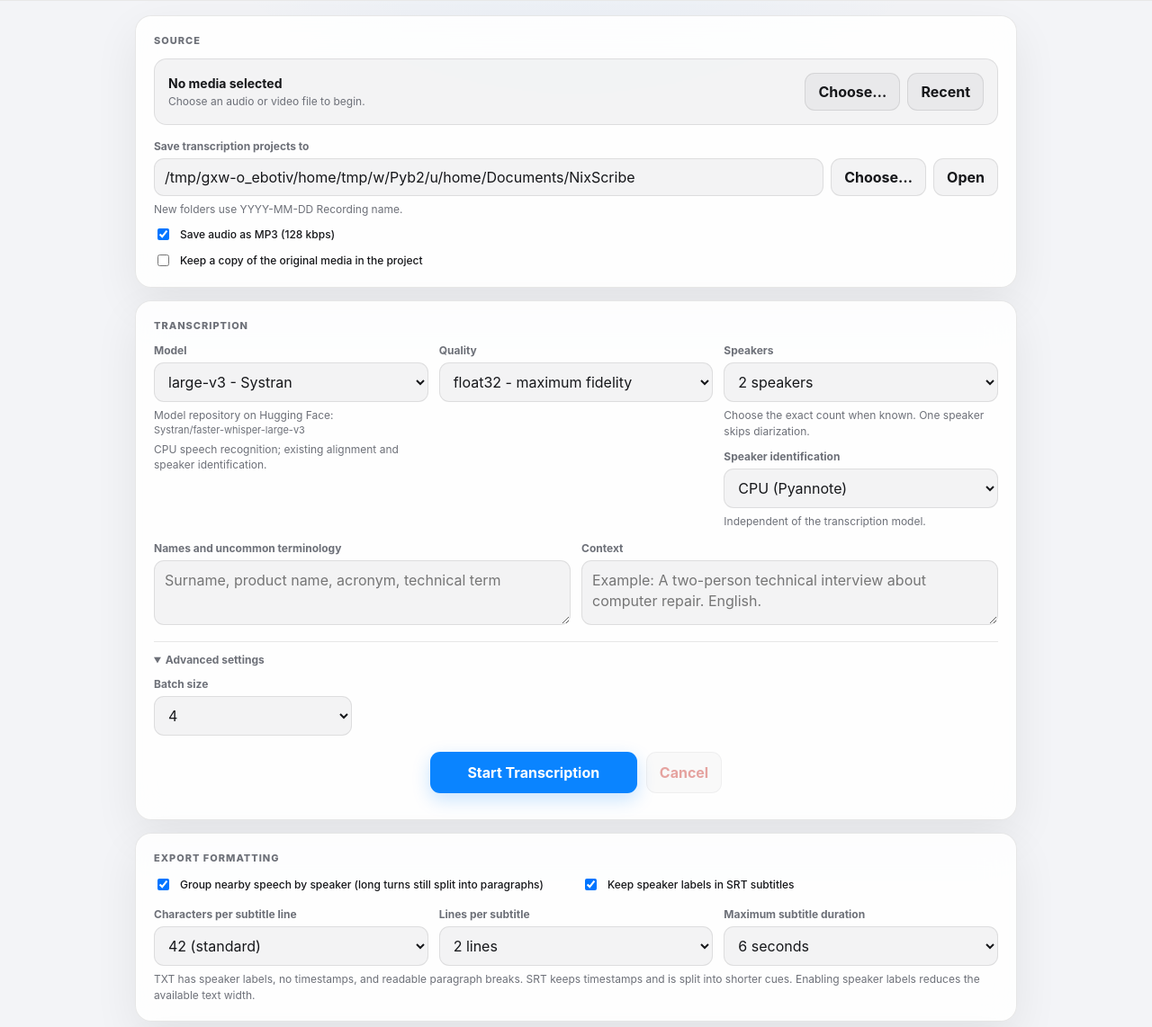
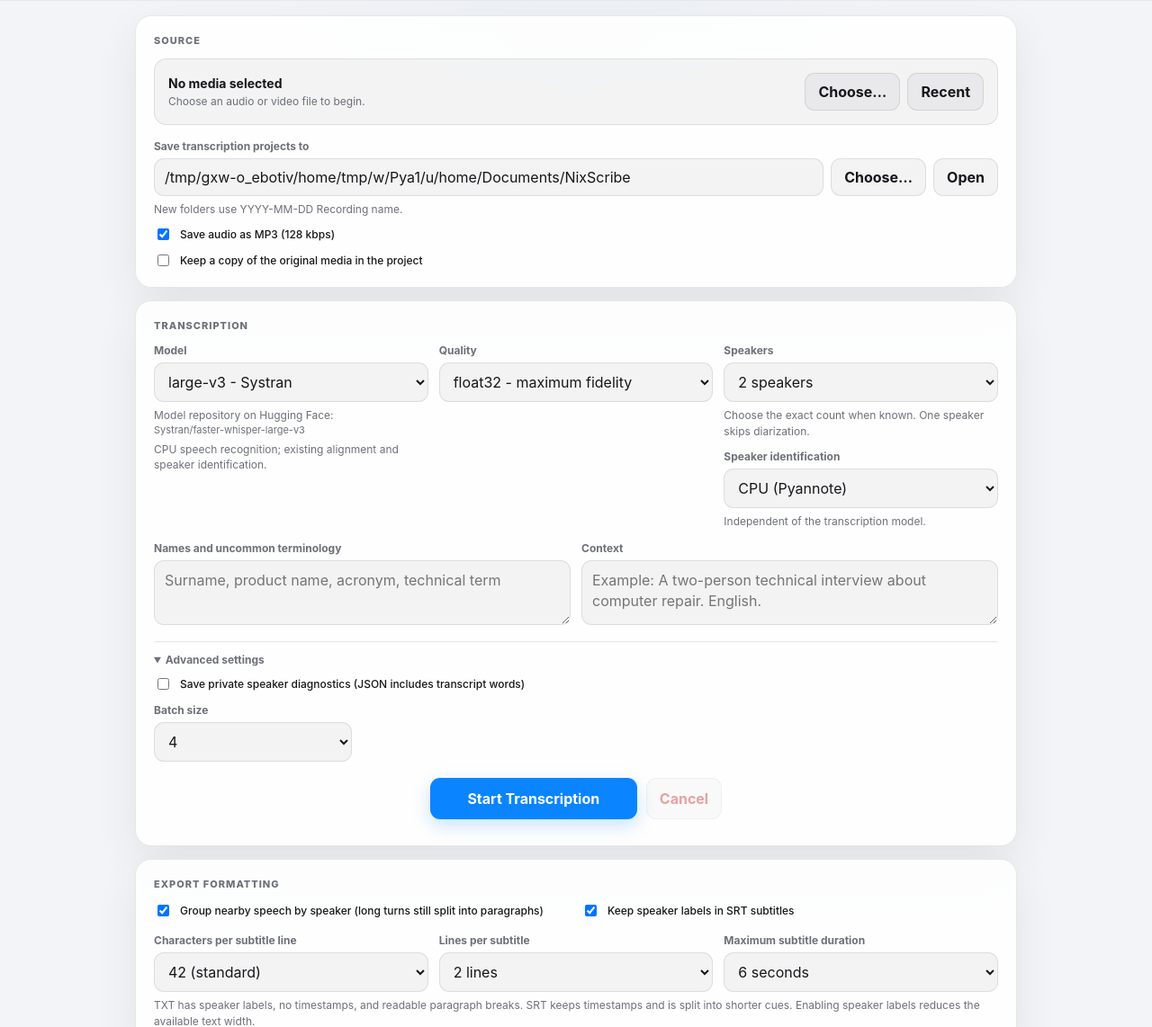
Before and after one commit to NixMcRetro/NixScribe, a Flask app: page / in a window 1280 px wide, after a click on "Advanced settings". Shown: the part 70-1212 px from the top of the page at 90% size. Run offline with Flask 3, Linux system fonts and the light colour scheme; data that the repository does not hold is empty; some libraries are stand-ins or nearby versions.

Commit message:
Connect experimental combined mode and opt-in diagnostics to app

```diff
--- a/app.py
+++ b/app.py
@@ -6,6 +6,7 @@ import gc
 import getpass
 import importlib.metadata
 import json
+import math
 import os
 import re
 import shutil
@@ -28,7 +29,9 @@ from model_cache import prepare_model, repository_for
 from audio_export import export_mp3, mp3_destination
 from project_paths import create_project_dir
 from diarization_backend import (DEVICES as DIARIZATION_DEVICES, default_device,
-                                 run_coreml, run_mps, fallback_devices)
+                                 run_coreml, run_mps, fallback_devices, validate_intervals)
+from speaker_reconciliation import apply_reconciliation
+from diarization_diagnostics import write_diagnostics
 
 APP_HOST = "127.0.0.1"
 APP_PORT = int(os.environ.get("WHISPERX_UI_PORT", "8765"))
@@ -760,6 +763,7 @@ def _run_job(config: dict[str, Any]) -> None:
         _torch_cleanup(torch)
         _cancel_if_requested()
 
+        align_started = time.monotonic()
         _update(
             stage="Loading aligner",
             detail="Loading English forced-alignment model…",
@@ -794,6 +798,28 @@ def _run_job(config: dict[str, Any]) -> None:
         del align_model
         _torch_cleanup(torch)
         _cancel_if_requested()
+
+        align_elapsed = time.monotonic() - align_started
+        requested_device = config.get("diarization_device", default_device())
+        combined = requested_device == "combined"
+        actual_device = "single"
+        raw_intervals = {}
+        attempts = []
+        comparison = None
+        aligned_words = [word for seg in result.get("segments", []) for word in seg.get("words", [])]
+        diagnostics = config.get("save_diagnostics", False)
+        if diagnostics:
+            # Only transcript fields, never configuration, paths, tokens or exception text.
+            def finite_time(value):
+                try:
+                    value = float(value)
+                    return value if math.isfinite(value) else None
+                except (ValueError, TypeError, OverflowError):
+                    return None
+            aligned_snapshot = [{"word": str(w.get("word", "")),
+                                 "start": finite_time(w.get("start")),
+                                 "end": finite_time(w.get("end"))} for w in aligned_words]
+        diarize_total_started = time.monotonic()
 
         if speaker_count == 1:
             _update(
@@ -810,7 +836,6 @@ def _run_job(config: dict[str, Any]) -> None:
             _update(stage_percent=100.0, overall_percent=97.0)
             _append_log("Single-speaker mode: pyannote diarization skipped")
         else:
-            requested_device = config.get("diarization_device", default_device())
             candidates = fallback_devices(requested_device)
             actual_device = requested_device
             diarize_started = time.monotonic()
@@ -831,7 +856,7 @@ def _run_job(config: dict[str, Any]) -> None:
                     elif phase == "inference":
                         stage_callback("Identifying speakers",
                                        "Detecting speaker turns with Core ML…",
-                                       84.0, 97.0)(percent)
+                                       84.0, 89.0 if combined else 97.0)(percent)
 
                 try:
                     import pandas as pd
@@ -843,6 +868,11 @@ def _run_job(config: dict[str, Any]) -> None:
                     if not intervals and result.get("segments"):
                         raise RuntimeError("Core ML returned no speaker intervals for recognized speech")
                     diarize_segments = pd.DataFrame(intervals, columns=["start", "end", "speaker"])
+                    actual_device = "coreml"
+                    if combined or diagnostics:
+                        raw_intervals["coreml"] = intervals
+                        attempts.append({"device": "coreml", "status": "success",
+                                         "seconds": time.monotonic() - diarize_started})
                     _append_log("Experimental FluidAudio Core ML diarization completed")
                     if speaker_count is not None and len({r["speaker"] for r in intervals}) != speaker_count:
                         _append_log("Warning: FluidAudio did not return the requested exact speaker count")
@@ -850,16 +880,22 @@ def _run_job(config: dict[str, Any]) -> None:
                     raise
                 except Exception as exc:
                     _cancel_if_requested()
+                    if combined or diagnostics:
+                        attempts.append({"device": "coreml", "status": "failed",
+                                         "seconds": time.monotonic() - diarize_started,
+                                         "error_type": type(exc).__name__})
                     _append_log(f"Core ML diarization failed: {type(exc).__name__}: {exc}")
                     _append_log(f"Core ML attempt elapsed: {time.monotonic() - diarize_started:.1f}s")
                     _append_log("Retrying speaker diarization with Pyannote on Apple GPU (MPS); Core ML output discarded")
                     actual_device = "mps"
                     diarize_started = time.monotonic()
 
-            if diarize_segments is None and "mps" in candidates:
+            if (diarize_segments is None or combined) and "mps" in candidates:
+                _cancel_if_requested()
+                diarize_started = time.monotonic()
                 _update(stage="Loading diarization",
                         detail="Loading Pyannote Community-1 on Apple GPU (experimental)…",
-                        stage_percent=0.0, overall_percent=83.0)
+                        stage_percent=0.0, overall_percent=89.0 if combined else 83.0)
                 _append_log("Speaker diarization attempt - Pyannote Community-1 (Apple GPU / MPS)")
 
                 def mps_progress(phase: str, percent: float) -> None:
@@ -867,7 +903,7 @@ def _run_job(config: dict[str, Any]) -> None:
                         return
                     stage_callback("Identifying speakers",
                                    "Detecting speaker turns on Apple GPU…",
-                                   84.0, 97.0)(percent)
+                                   89.0 if combined else 84.0, 97.0)(percent)
 
                 try:
                     import pandas as pd
@@ -876,21 +912,35 @@ def _run_job(config: dict[str, Any]) -> None:
                     if not intervals and result.get("segments"):
                         raise RuntimeError("GPU diarization returned no speaker intervals for recognized speech")
                     diarize_segments = pd.DataFrame(intervals, columns=["start", "end", "speaker"])
+                    actual_device = "combined" if combined and "coreml" in raw_intervals else "mps"
+                    if combined or diagnostics:
+                        raw_intervals["mps"] = intervals
+                        attempts.append({"device": "mps", "status": "success",
+                                         "seconds": time.monotonic() - diarize_started})
                     _append_log("Experimental MPS diarization completed")
                 except JobCancelled:
                     raise
                 except Exception as exc:
                     _cancel_if_requested()
+                    if combined or diagnostics:
+                        attempts.append({"device": "mps", "status": "failed",
+                                         "seconds": time.monotonic() - diarize_started,
+                                         "error_type": type(exc).__name__})
                     _append_log(f"GPU diarization failed: {type(exc).__name__}: {exc}")
                     _append_log(f"MPS attempt elapsed: {time.monotonic() - diarize_started:.1f}s")
-                    _append_log("Retrying speaker diarization on CPU; GPU output discarded")
-                    actual_device = "cpu"
-                    diarize_started = time.monotonic()
-                    _update(stage="Loading diarization",
-                            detail="Apple GPU unavailable or failed. Retrying on CPU…",
-                            stage_percent=0.0, overall_percent=83.0)
+                    if diarize_segments is not None:
+                        actual_device = "coreml"
+                    else:
+                        _append_log("Retrying speaker diarization on CPU; GPU output discarded")
+                        actual_device = "cpu"
+                        _update(stage="Loading diarization",
+                                detail="Apple GPU unavailable or failed. Retrying on CPU…",
+                                stage_percent=0.0, overall_percent=83.0)
 
             if diarize_segments is None:
+                _cancel_if_requested()
+                actual_device = "cpu"
+                diarize_started = time.monotonic()
                 _update(stage="Loading diarization",
                         detail="Loading Pyannote Community-1 on CPU…",
                         stage_percent=0.0, overall_percent=83.0)
@@ -913,14 +963,27 @@ def _run_job(config: dict[str, Any]) -> None:
                     diarize_kwargs["num_speakers"] = speaker_count
                 diarize_segments = diarize_model(str(working_input), **diarize_kwargs)
                 del diarize_model
-            diarize_elapsed = time.monotonic() - diarize_started
+                if diagnostics:
+                    raw_intervals["cpu"] = validate_intervals(
+                        diarize_segments[["start", "end", "speaker"]].to_dict(orient="records"))
+                    attempts.append({"device": "cpu", "status": "success",
+                                     "seconds": time.monotonic() - diarize_started})
+            diarize_elapsed = time.monotonic() - diarize_total_started
             _append_log(f"Diarization elapsed: {diarize_elapsed:.1f}s "
                         f"(device={actual_device}, requested={requested_device}; includes model loading)")
-            result = whisperx.assign_word_speakers(
-                diarize_segments,
-                result,
-                fill_nearest=True,
-            )
+            if actual_device == "combined":
+                comparison = apply_reconciliation(result, raw_intervals["coreml"],
+                                                  raw_intervals["mps"], _cancel_if_requested)
+                _append_log(f"Combined speaker assignment: {sum(d['uncertain'] for d in comparison['decisions'])} "
+                            f"uncertain word decisions of {len(comparison['decisions'])}")
+            else:
+                if combined:
+                    _append_log(f"Combined mode degraded to {actual_device}; only one engine available")
+                result = whisperx.assign_word_speakers(
+                    diarize_segments,
+                    result,
+                    fill_nearest=True,
+                )
             _torch_cleanup(torch)
             _cancel_if_requested()
 
@@ -966,6 +1029,38 @@ def _run_job(config: dict[str, Any]) -> None:
         _update(stage_percent=85.0, overall_percent=99.2)
 
         output_files = [str(txt_path), str(srt_path)]
+        if diagnostics:
+            _cancel_if_requested()
+            def package_version(name):
+                try:
+                    return importlib.metadata.version(name)
+                except importlib.metadata.PackageNotFoundError:
+                    return None
+
+            try:
+                final_words = [w for seg in result.get("segments", []) for w in seg.get("words", [])]
+                diagnostic_path = write_diagnostics(project_dir / "speaker-diagnostics.json", {
+                    "app_version": VERSION,
+                    "recognition": {"requested": requested_model, "actual": model_id,
+                                    "repository": repository},
+                    "speaker_identification": {"requested": requested_device, "actual": actual_device,
+                                               "requested_count": speaker_count,
+                                               "degraded": combined and actual_device not in ("combined", "single")},
+                    "versions": {"whisperx": wx_ver, "torch": str(torch.__version__),
+                                 "pyannote.audio": package_version("pyannote.audio"),
+                                 "mlx-whisper": package_version("mlx-whisper"), "FluidAudio": "0.18.4"},
+                    "models": {"pyannote": "pyannote/speaker-diarization-community-1",
+                               "FluidAudio": "OfflineDiarizerModels (default fidelity)"},
+                    "seconds": {"audio": audio_seconds, "asr": asr_elapsed, "alignment": align_elapsed,
+                                "diarization": diarize_elapsed if speaker_count != 1 else 0.0},
+                    "attempts": attempts, "aligned_words": aligned_snapshot,
+                    "raw_intervals": raw_intervals, "reconciliation": comparison,
+                    "assigned_speakers": [w.get("speaker", "UNKNOWN") for w in final_words],
+                })
+                output_files.append(str(diagnostic_path))
+                _append_log("Private speaker diagnostics written to project folder")
+            except Exception as exc:
+                _append_log(f"Diagnostic export failed ({type(exc).__name__}); TXT and SRT retained")
         if mp3_path is not None:
             output_files.append(str(mp3_path))
         preview = txt_path.read_text(encoding="utf-8", errors="replace")
@@ -1230,6 +1325,7 @@ def start_job():
         "threads": max(0, min(32, int(payload.get("threads", 0)))),
         "speaker_count": speaker_count,
         "diarization_device": str(payload.get("diarization_device", default_device())),
+        "save_diagnostics": payload.get("save_diagnostics", False) is True,
         "txt_group_turns": payload.get("txt_group_turns", True) is True,
         "srt_speaker_labels": payload.get("srt_speaker_labels", True) is True,
         "srt_chars_per_line": srt_width,
@@ -1241,6 +1337,8 @@ def start_job():
 
     if config["diarization_device"] not in DIARIZATION_DEVICES:
         return jsonify({"ok": False, "error": "Unsupported speaker identification device."}), 400
+    if config["diarization_device"] == "combined" and not apple_silicon():
+        return jsonify({"ok": False, "error": "Combined speaker identification requires Apple silicon."}), 400
     if config["model"] not in ALL_MODEL_IDS:
         return jsonify({"ok": False, "error": "Unsupported model selection."}), 400
     if config["model"] in MLX_REPOSITORIES:
--- a/diarization_backend.py
+++ b/diarization_backend.py
@@ -16,7 +16,7 @@ import tempfile
 from typing import Any, Callable
 
 REPOSITORY = "pyannote/speaker-diarization-community-1"
-DEVICES = frozenset(("cpu", "mps", "coreml"))
+DEVICES = frozenset(("cpu", "mps", "coreml", "combined"))
 
 
 def default_device() -> str:
@@ -28,6 +28,7 @@ def fallback_devices(requested: str) -> tuple[str, ...]:
     """Keep explicit CPU selections on CPU; progressively retry accelerated jobs."""
     return {
         "coreml": ("coreml", "mps", "cpu"),
+        "combined": ("coreml", "mps", "cpu"),
         "mps": ("mps", "cpu"),
         "cpu": ("cpu",),
     }[requested]
--- a/diarization_diagnostics.py
+++ b/diarization_diagnostics.py
@@ -11,7 +11,7 @@ def write_diagnostics(path: Path, data: dict) -> Path:
     temporary = Path(name)
     try:
         with os.fdopen(fd, "w", encoding="utf-8") as stream:
-            json.dump({"schema_version": 1, **data}, stream, ensure_ascii=False,
+            json.dump({**data, "schema_version": 1}, stream, ensure_ascii=False,
                       allow_nan=False, indent=2)
             stream.write("\n")
         os.link(temporary, path)
--- a/templates/index.html
+++ b/templates/index.html
@@ -326,7 +326,8 @@
         <label for="diarizationDevice" style="margin-top:12px">Speaker identification</label>
         <select id="diarizationDevice">
           {% if apple_silicon %}
-          <option value="coreml" {% if default_diarization_device == 'coreml' %}selected{% endif %}>Core ML (preferred)</option>
+          <option value="coreml" {% if default_diarization_device == 'coreml' %}selected{% endif %}>Core ML (Fast)</option>
+          <option value="combined">Combined (Accuracy - experimental)</option>
           <option value="mps">Apple GPU (Pyannote)</option>
           {% endif %}
           <option value="cpu" {% if default_diarization_device == 'cpu' %}selected{% endif %}>CPU (Pyannote)</option>
@@ -348,6 +349,10 @@
 
     <details class="advanced">
       <summary>Advanced settings</summary>
+      <div class="checkline">
+        <input id="saveDiagnostics" type="checkbox">
+        <label for="saveDiagnostics">Save private speaker diagnostics (JSON includes transcript words)</label>
+      </div>
       <div style="max-width:220px;margin-top:12px">
         <label for="batchSize">Batch size</label>
         <select id="batchSize">
@@ -485,7 +490,9 @@ function updateDiarizationDevice() {
   $('diarizationDevice').disabled = single;
   $('diarizationHint').textContent = single
     ? 'One speaker skips speaker identification.'
-    : $('diarizationDevice').value === 'mps'
+    : $('diarizationDevice').value === 'combined'
+      ? 'Runs FluidAudio then Pyannote on Apple GPU. Slower; accuracy improvement is not yet validated.'
+      : $('diarizationDevice').value === 'mps'
       ? 'Uses Pyannote on the Apple GPU. Retries on CPU if needed.'
       : $('diarizationDevice').value === 'coreml'
         ? 'FluidAudio uses CPU, GPU and Neural Engine as available. Separate first-use model download. Retries on Apple GPU, then CPU if needed.'
@@ -764,6 +771,7 @@ $('startBtn').addEventListener('click', async () => {
     batch_size: Number($('batchSize').value),
     speaker_count: $('speakerCount').value,
     diarization_device: $('diarizationDevice').disabled ? 'cpu' : $('diarizationDevice').value,
+    save_diagnostics: $('saveDiagnostics').checked,
     txt_group_turns: $('txtGroupTurns').checked,
     srt_speaker_labels: $('srtSpeakerLabels').checked,
     srt_chars_per_line: Number($('srtWidth').value),
```
Also changed, not shown: speaker_reconciliation.py (+13 -0 lines), tests/test_speaker_reconciliation.py (+10 -1 lines).
